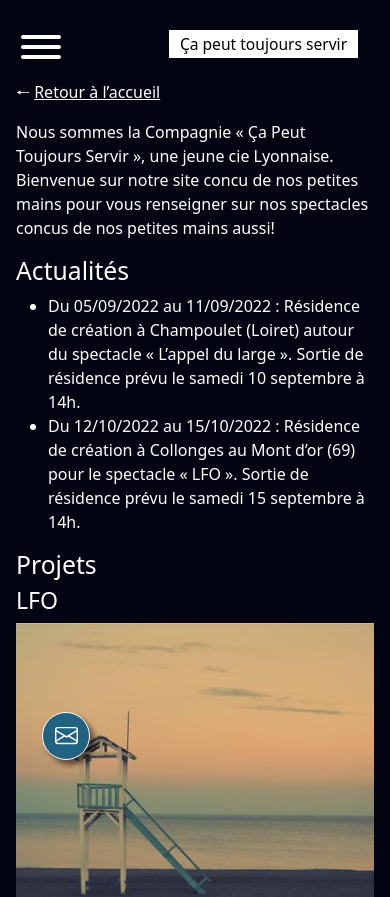
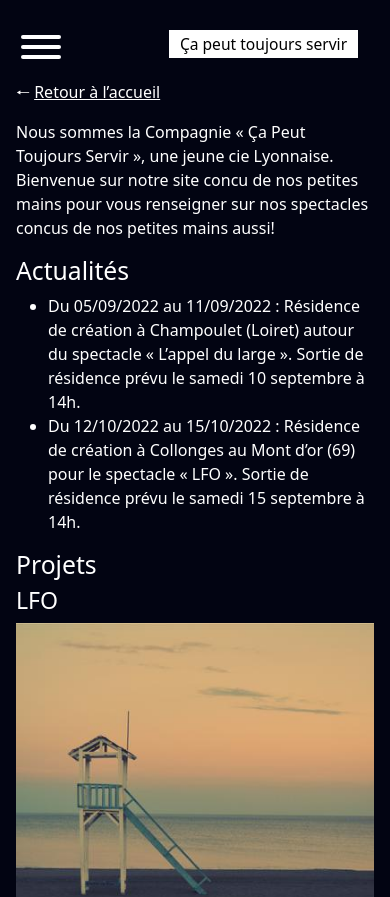
Before and after one commit to TomDep/ca-peut-toujours-servir, a Next.js app: page / in a window 390 px wide. Shown: the top 897 px of the page. Built offline with nearby package versions, Linux system fonts and the light colour scheme.

Commit message:
Hidding the contact button on small screens

```diff
--- a/components/layout.module.scss
+++ b/components/layout.module.scss
@@ -1,6 +1,8 @@
 
 .main {
     margin: -1.5em 20vw;
+
+    transition: all 0.3s;
 }
 
 .link {
@@ -90,6 +92,10 @@
         position: inherit;
         top: 0;
     }
+
+    .contactButton {
+        display: none;
+    }
 }
 
 @media only screen and (max-width: 1100px) {
```
